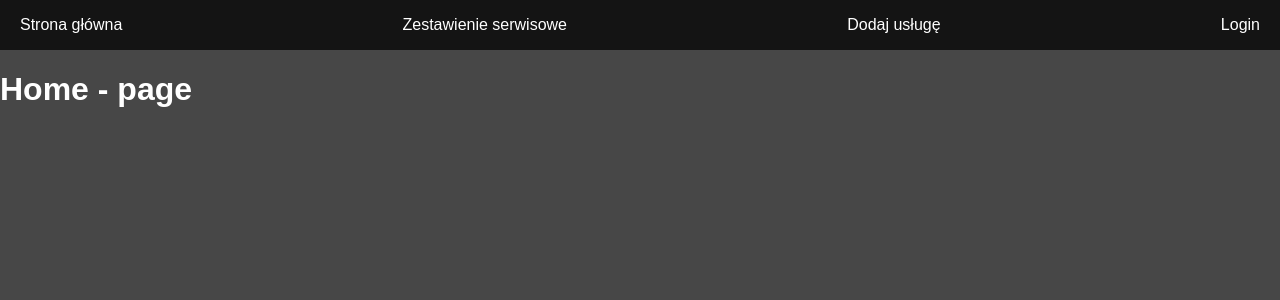
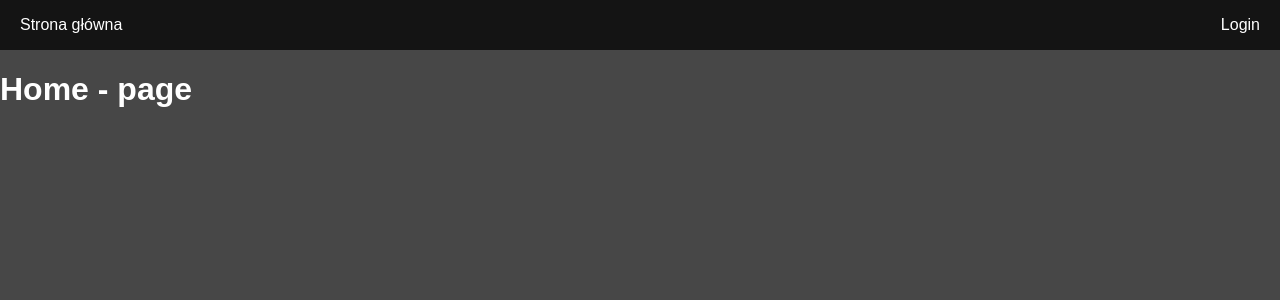
Before and after one commit to patryk177m/Car_repairs_FRONTEND, a React (Create React App) app: page / in a window 1280 px wide. Shown: the top 300 px of the page. Built offline with nearby package versions, Linux system fonts and the light colour scheme; no server answers.

Commit message:
hide menu

```diff
--- a/src/components/Header.tsx
+++ b/src/components/Header.tsx
@@ -5,7 +5,7 @@ import {useTallyContext} from "../context/TallyContext";
 
 export const Header: React.FC = () => {
     const navigate = useNavigate();
-    const { localToken, setLocalToken, handleLogout } = useTallyContext()
+    const {localToken, setLocalToken, handleLogout} = useTallyContext()
 
     useEffect(() => {
         setLocalToken(localStorage.getItem("token"));
@@ -15,12 +15,15 @@ export const Header: React.FC = () => {
         <nav className="nav ">
             <div className="nav__links global--container">
                 <Link className="link" to="/">Strona główna</Link>
-                <Link className="link" to="/list"> Zestawienie serwisowe</Link>
-                <Link className="link" to="/add">Dodaj usługę</Link>
-
-                { !localToken ?
-                <Link className="link" to="/login">Login</Link> :
-                <Link onClick={(e) => handleLogout(e, navigate)} className="link" to="/login">Logout</Link>
+                {localToken &&
+                    <>
+                        <Link className="link" to="/list"> Zestawienie serwisowe</Link>
+                        <Link className="link" to="/add">Dodaj usługę</Link>
+                    </>
+                }
+                {!localToken ?
+                    <Link className="link" to="/login">Login</Link> :
+                    <Link onClick={(e) => handleLogout(e, navigate)} className="link" to="/login">Logout</Link>
                 }
             </div>
 
```
